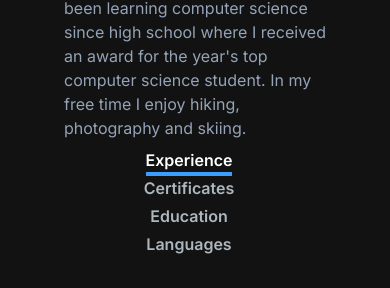
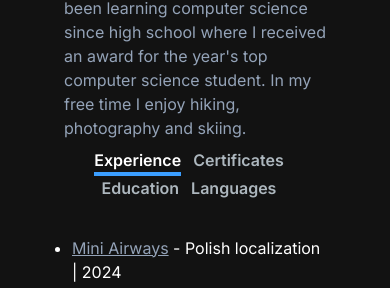
Before and after one commit to Kubab511/portfolio-v2, a React (Vite) app: page / in a window 390 px wide. Shown: the part 1271-1559 px from the top of the page. Built offline with nearby package versions, Linux system fonts and the light colour scheme.

Commit message:
Fix buttons in eng

```diff
--- a/src/locale/en/AppEn.tsx
+++ b/src/locale/en/AppEn.tsx
@@ -3,6 +3,7 @@ import { Footer } from "../common/Footer"
 import { Hero } from "./components/Hero"
 import { Navbar } from "./components/Navbar"
 import { Projects } from "./components/Projects"
+import { Technologies } from "../common/Technologies"
 
 function AppEn() {
   return(
@@ -11,6 +12,7 @@ function AppEn() {
         <Navbar />
         <div className="container mt-24 mx-auto px-12 py-4">
           <Hero />
+          {/* <Technologies /> */}
           <About />
           <Projects />
         </div>
--- a/src/locale/en/components/About.tsx
+++ b/src/locale/en/components/About.tsx
@@ -71,7 +71,7 @@ export function About() {
             <p className="text-slate-400 lg:text-lg">
               I&apos;m Kuba, a 20 year old computer science student at TU Dublin. I&apos;ve been learning computer science since high school where I received an award for the year&apos;s top computer science student. In my free time I enjoy hiking, photography and skiing.
             </p>
-            <div className="mt-2 flex flex-col items-center justify-center flex-wrap sm:flex-row">
+            <div className="mt-2 flex items-center justify-center flex-wrap flex-row">
               <Button
                 selectTab={() => handleTabChange("experience")}
                 active={tab === "experience"}
--- a/src/locale/pl/AppPl.tsx
+++ b/src/locale/pl/AppPl.tsx
@@ -3,6 +3,7 @@ import { Footer } from "../common/Footer"
 import { Hero } from "./components/Hero"
 import { Navbar } from "./components/Navbar"
 import { Projects } from "./components/Projects"
+import { Technologies } from "../common/Technologies"
 
 function AppPl() {
   return(
@@ -11,6 +12,7 @@ function AppPl() {
         <Navbar />
         <div className="container mt-24 mx-auto px-12 py-4">
           <Hero />
+          {/* <Technologies /> */}
           <About />
           <Projects />
         </div>
```
